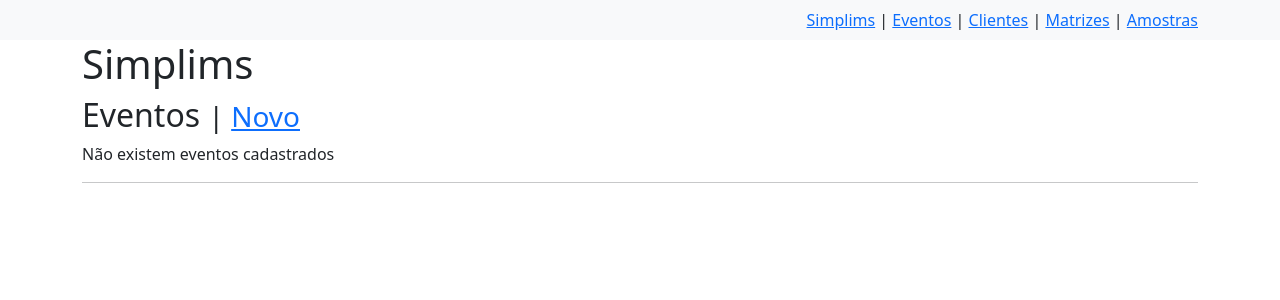
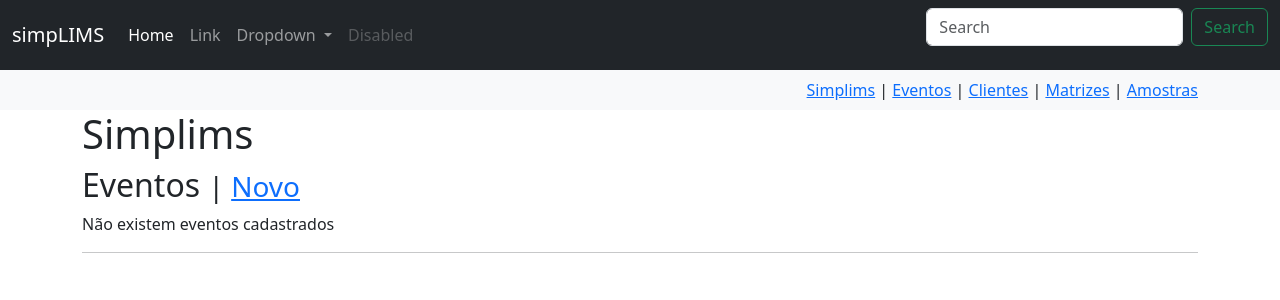
Before and after one commit to plainspooky/finalProject, a Django app: page /site/ in a window 1280 px wide. Shown: the top 300 px of the page. Run offline with Django 4.2, Linux system fonts and the light colour scheme; data that the repository does not hold is empty.

Commit message:
new feat - navbar

```diff
--- a/templates/base.html
+++ b/templates/base.html
@@ -8,6 +8,7 @@
           crossorigin="anonymous">
   </head>
   <body>
+  {% include 'navbar.html' %}
     <nav class="navbar bg-body-tertiary">
       <div class="container">
         <strong></strong>
--- /dev/null
+++ b/templates/navbar.html
@@ -0,0 +1,36 @@
+<nav class="navbar navbar-expand-lg navbar-dark bg-dark">
+  <div class="container-fluid">
+    <a class="navbar-brand" href="">simpLIMS</a>
+    <button class="navbar-toggler" type="button" data-bs-toggle="collapse" data-bs-target="#navbarSupportedContent" aria-controls="navbarSupportedContent" aria-expanded="false" aria-label="Toggle navigation">
+      <span class="navbar-toggler-icon"></span>
+    </button>
+    <div class="collapse navbar-collapse" id="navbarSupportedContent">
+      <ul class="navbar-nav me-auto mb-2 mb-lg-0">
+        <li class="nav-item">
+          <a class="nav-link active" aria-current="page" href="#">Home</a>
+        </li>
+        <li class="nav-item">
+          <a class="nav-link" href="#">Link</a>
+        </li>
+        <li class="nav-item dropdown">
+          <a class="nav-link dropdown-toggle" href="#" id="navbarDropdown" role="button" data-bs-toggle="dropdown" aria-expanded="false">
+            Dropdown
+          </a>
+          <ul class="dropdown-menu" aria-labelledby="navbarDropdown">
+            <li><a class="dropdown-item" href="#">Action</a></li>
+            <li><a class="dropdown-item" href="#">Another action</a></li>
+            <li><hr class="dropdown-divider"></li>
+            <li><a class="dropdown-item" href="#">Something else here</a></li>
+          </ul>
+        </li>
+        <li class="nav-item">
+          <a class="nav-link disabled" href="#" tabindex="-1" aria-disabled="true">Disabled</a>
+        </li>
+      </ul>
+      <form class="d-flex">
+        <input class="form-control me-2" type="search" placeholder="Search" aria-label="Search">
+        <button class="btn btn-outline-success" type="submit">Search</button>
+      </form>
+    </div>
+  </div>
+</nav>
--- a/web/urls.py
+++ b/web/urls.py
@@ -3,6 +3,7 @@ from django.urls import path
 from . import views
 
 urlpatterns = [
+    #path('', views.home, name="home"),
     path("", views.EventListView.as_view(), name="event-list"),
     path("event/new", views.EventCreateView.as_view(), name="event-create"),
     path(
```
Also changed, not shown: templates/home.html (added, +24 -0 lines).
